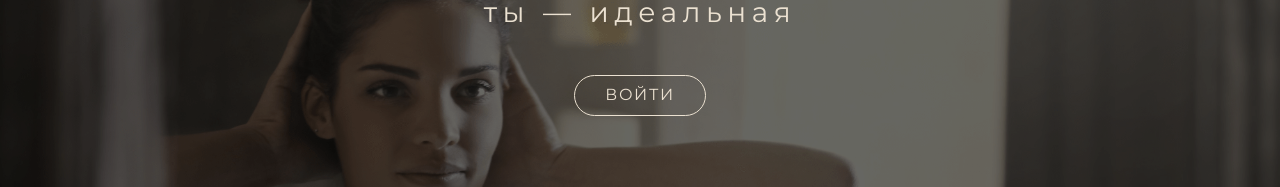
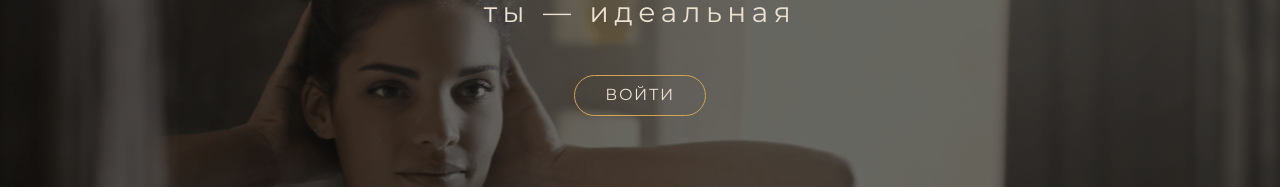
Before and after one commit to RomanovMichael/nataleebrows, a plain HTML site: page docs/index.html in a window 1280 px wide. Shown: the part 344-531 px from the top of the page. Drawn offline with nearby package versions, Linux system fonts and the light colour scheme.

Commit message:
Update welcome.css

```diff
--- a/docs/styles/welcome.css
+++ b/docs/styles/welcome.css
@@ -105,7 +105,7 @@ html, body {
     text-decoration: none;
     text-transform: uppercase;
     color: #EBE1D1;
-    border: 1px solid #EBE1D1;
+    border: 1px solid #D1A456;
     padding: 10px 30px;
     border-radius: 50px;
     letter-spacing: 0.1em;
```
